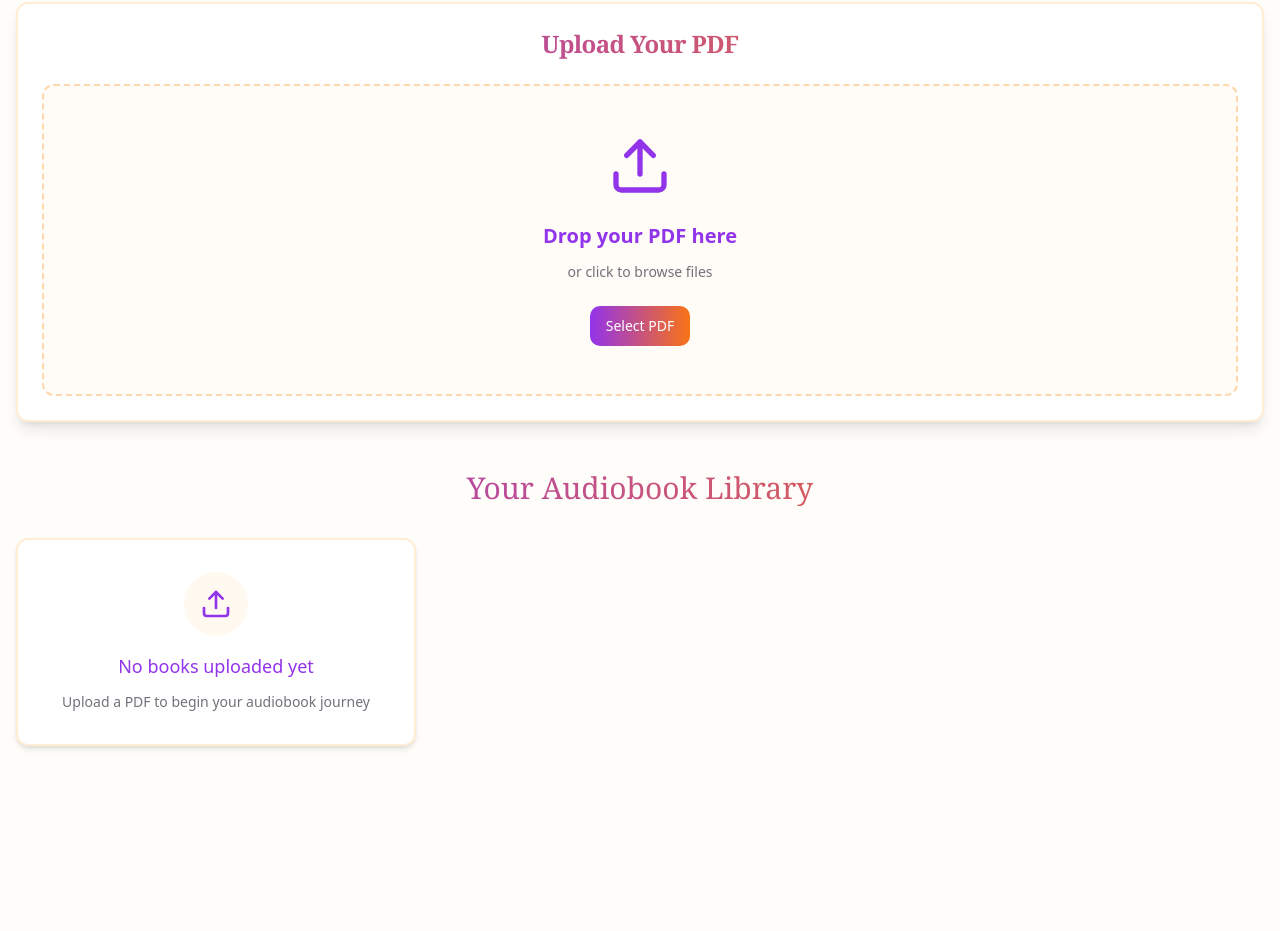
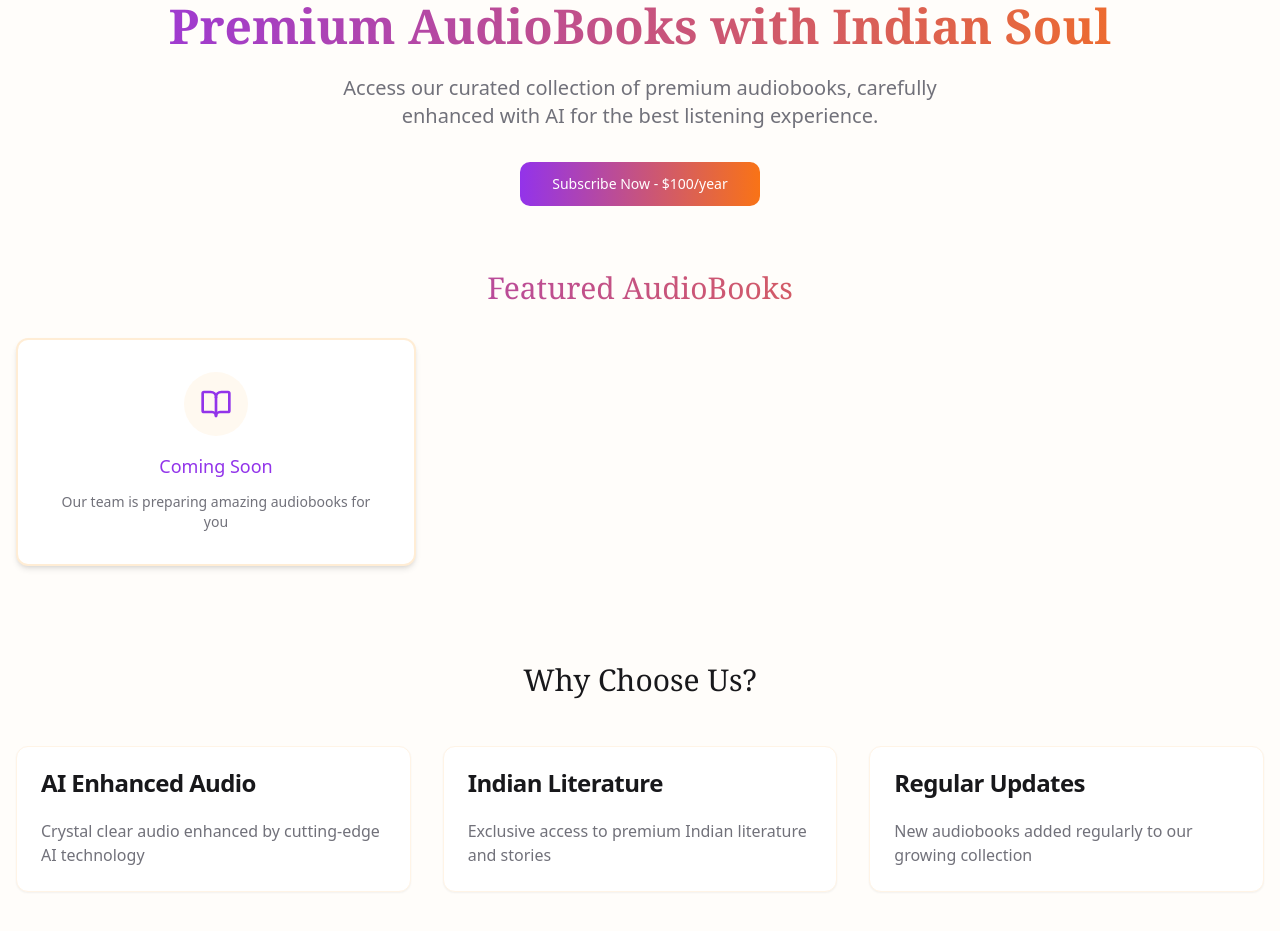
Before and after one commit to The-entity-55/gemini-library-sync, a React (Vite) app: page / in a window 1280 px wide. Shown: the part 135-1066 px from the top of the page. Before the commit the page ends 929 px from the top, so only its background shows below. Built offline with nearby package versions, Linux system fonts and the light colour scheme.

Commit message:
Create SaaS platform for audiobooks
Implement a subscription model allowing users to purchase audiobooks for $100 a year. Develop an admin panel for exclusive access to upload ebooks and PDFs to the platform.
[skip gpt_engineer]

```diff
--- a/src/App.tsx
+++ b/src/App.tsx
@@ -4,6 +4,7 @@ import { TooltipProvider } from "@/components/ui/tooltip";
 import { QueryClient, QueryClientProvider } from "@tanstack/react-query";
 import { BrowserRouter, Routes, Route } from "react-router-dom";
 import Index from "./pages/Index";
+import Admin from "./pages/Admin";
 
 const queryClient = new QueryClient();
 
@@ -15,6 +16,7 @@ const App = () => (
       <BrowserRouter>
         <Routes>
           <Route path="/" element={<Index />} />
+          <Route path="/admin" element={<Admin />} />
         </Routes>
       </BrowserRouter>
     </TooltipProvider>
--- /dev/null
+++ b/src/pages/Admin.tsx
@@ -0,0 +1,100 @@
+import { Button } from "@/components/ui/button";
+import { Card, CardContent, CardHeader, CardTitle } from "@/components/ui/card";
+import { Input } from "@/components/ui/input";
+import { Upload, BookOpen, Users, DollarSign } from "lucide-react";
+import { useState } from "react";
+
+const Admin = () => {
+  const [selectedFile, setSelectedFile] = useState<File | null>(null);
+
+  const handleFileChange = (e: React.ChangeEvent<HTMLInputElement>) => {
+    if (e.target.files && e.target.files[0]) {
+      setSelectedFile(e.target.files[0]);
+    }
+  };
+
+  const handleUpload = async () => {
+    if (!selectedFile) return;
+    // TODO: Implement file upload logic when Supabase is connected
+    console.log("Uploading:", selectedFile.name);
+  };
+
+  return (
+    <div className="min-h-screen bg-background">
+      <header className="border-b bg-gradient-to-r from-purple-600 to-orange-500">
+        <div className="container mx-auto px-4 py-6">
+          <h1 className="text-3xl font-bold text-white font-serif">Admin Dashboard</h1>
+        </div>
+      </header>
+
+      <main className="container mx-auto px-4 py-12">
+        <div className="grid grid-cols-1 md:grid-cols-3 gap-6 mb-12">
+          <Card>
+            <CardHeader className="flex flex-row items-center justify-between space-y-0 pb-2">
+              <CardTitle className="text-sm font-medium">Total Users</CardTitle>
+              <Users className="h-4 w-4 text-muted-foreground" />
+            </CardHeader>
+            <CardContent>
+              <div className="text-2xl font-bold">0</div>
+            </CardContent>
+          </Card>
+          <Card>
+            <CardHeader className="flex flex-row items-center justify-between space-y-0 pb-2">
+              <CardTitle className="text-sm font-medium">Total Books</CardTitle>
+              <BookOpen className="h-4 w-4 text-muted-foreground" />
+            </CardHeader>
+            <CardContent>
+              <div className="text-2xl font-bold">0</div>
+            </CardContent>
+          </Card>
+          <Card>
+            <CardHeader className="flex flex-row items-center justify-between space-y-0 pb-2">
+              <CardTitle className="text-sm font-medium">Revenue</CardTitle>
+              <DollarSign className="h-4 w-4 text-muted-foreground" />
+            </CardHeader>
+            <CardContent>
+              <div className="text-2xl font-bold">$0</div>
+            </CardContent>
+          </Card>
+        </div>
+
+        <Card className="mb-12">
+          <CardHeader>
+            <CardTitle>Upload New Book</CardTitle>
+          </CardHeader>
+          <CardContent className="space-y-4">
+            <div className="grid w-full max-w-sm items-center gap-1.5">
+              <Input
+                type="file"
+                accept=".pdf"
+                onChange={handleFileChange}
+                className="cursor-pointer"
+              />
+            </div>
+            <Button
+              onClick={handleUpload}
+              disabled={!selectedFile}
+              className="bg-gradient-to-r from-purple-600 to-orange-500 hover:from-purple-700 hover:to-orange-600"
+            >
+              <Upload className="mr-2 h-4 w-4" />
+              Upload Book
+            </Button>
+          </CardContent>
+        </Card>
+
+        <Card>
+          <CardHeader>
+            <CardTitle>Uploaded Books</CardTitle>
+          </CardHeader>
+          <CardContent>
+            <div className="text-center text-muted-foreground py-8">
+              No books uploaded yet
+            </div>
+          </CardContent>
+        </Card>
+      </main>
+    </div>
+  );
+};
+
+export default Admin;
--- a/src/pages/Index.tsx
+++ b/src/pages/Index.tsx
@@ -1,6 +1,6 @@
 import { Button } from "@/components/ui/button";
 import { Card, CardContent, CardHeader, CardTitle } from "@/components/ui/card";
-import { Upload } from "lucide-react";
+import { BookOpen } from "lucide-react";
 
 const Index = () => {
   return (
@@ -9,59 +9,88 @@ const Index = () => {
       <header className="border-b bg-gradient-to-r from-purple-600 to-orange-500">
         <div className="container mx-auto px-4 py-6 flex justify-between items-center">
           <h1 className="text-3xl font-bold text-white font-serif">
-            AudioBook Creator
+            AudioBook Premium
           </h1>
+          <div className="space-x-4">
             <Button variant="secondary" className="hover:bg-white/90">
               Sign In
             </Button>
+          </div>
         </div>
       </header>
 
       {/* Main Content */}
       <main className="container mx-auto px-4 py-12">
-        {/* Upload Section */}
-        <Card className="mb-12 border-2 border-orange-100 shadow-lg hover:shadow-xl transition-shadow duration-300">
-          <CardHeader className="space-y-2">
-            <CardTitle className="text-2xl text-center font-serif bg-gradient-to-r from-purple-600 to-orange-500 bg-clip-text text-transparent">
-              Upload Your PDF
-            </CardTitle>
-          </CardHeader>
-          <CardContent>
-            <div className="border-2 border-dashed border-orange-200 rounded-xl p-12 text-center hover:border-primary/50 transition-colors bg-secondary/50">
-              <Upload className="mx-auto h-16 w-16 text-primary mb-6" />
-              <h3 className="text-xl font-semibold mb-3 text-primary">
-                Drop your PDF here
-              </h3>
-              <p className="text-sm text-muted-foreground mb-6">
-                or click to browse files
+        {/* Hero Section */}
+        <div className="text-center mb-16">
+          <h2 className="text-4xl md:text-5xl font-bold mb-6 font-serif bg-gradient-to-r from-purple-600 to-orange-500 bg-clip-text text-transparent">
+            Premium AudioBooks with Indian Soul
+          </h2>
+          <p className="text-xl text-muted-foreground mb-8 max-w-2xl mx-auto">
+            Access our curated collection of premium audiobooks, carefully enhanced with AI for the best listening experience.
           </p>
           <Button
-                variant="default"
-                className="bg-gradient-to-r from-purple-600 to-orange-500 hover:from-purple-700 hover:to-orange-600 transition-all duration-300"
+            size="lg"
+            className="bg-gradient-to-r from-purple-600 to-orange-500 hover:from-purple-700 hover:to-orange-600"
           >
-                Select PDF
+            Subscribe Now - $100/year
           </Button>
         </div>
-          </CardContent>
-        </Card>
 
         {/* Books Grid */}
         <div>
           <h2 className="text-3xl font-serif mb-8 text-center bg-gradient-to-r from-purple-600 to-orange-500 bg-clip-text text-transparent">
-            Your Audiobook Library
+            Featured AudioBooks
           </h2>
           <div className="grid grid-cols-1 md:grid-cols-2 lg:grid-cols-3 gap-6">
             {/* Empty State */}
             <Card className="p-8 border-2 border-orange-100 shadow-md hover:shadow-lg transition-all duration-300">
               <div className="text-center space-y-3">
                 <div className="w-16 h-16 mx-auto mb-4 rounded-full bg-secondary flex items-center justify-center">
-                  <Upload className="h-8 w-8 text-primary" />
+                  <BookOpen className="h-8 w-8 text-primary" />
                 </div>
-                <p className="text-lg font-medium text-primary">No books uploaded yet</p>
+                <p className="text-lg font-medium text-primary">Coming Soon</p>
                 <p className="text-sm text-muted-foreground">
-                  Upload a PDF to begin your audiobook journey
+                  Our team is preparing amazing audiobooks for you
                 </p>
               </div>
+            </Card>
+          </div>
+        </div>
+
+        {/* Features Section */}
+        <div className="mt-24">
+          <h2 className="text-3xl font-serif mb-12 text-center">Why Choose Us?</h2>
+          <div className="grid md:grid-cols-3 gap-8">
+            <Card>
+              <CardHeader>
+                <CardTitle>AI Enhanced Audio</CardTitle>
+              </CardHeader>
+              <CardContent>
+                <p className="text-muted-foreground">
+                  Crystal clear audio enhanced by cutting-edge AI technology
+                </p>
+              </CardContent>
+            </Card>
+            <Card>
+              <CardHeader>
+                <CardTitle>Indian Literature</CardTitle>
+              </CardHeader>
+              <CardContent>
+                <p className="text-muted-foreground">
+                  Exclusive access to premium Indian literature and stories
+                </p>
+              </CardContent>
+            </Card>
+            <Card>
+              <CardHeader>
+                <CardTitle>Regular Updates</CardTitle>
+              </CardHeader>
+              <CardContent>
+                <p className="text-muted-foreground">
+                  New audiobooks added regularly to our growing collection
+                </p>
+              </CardContent>
             </Card>
           </div>
         </div>
```
Lines whose indentation alone changed are shown as unchanged.
